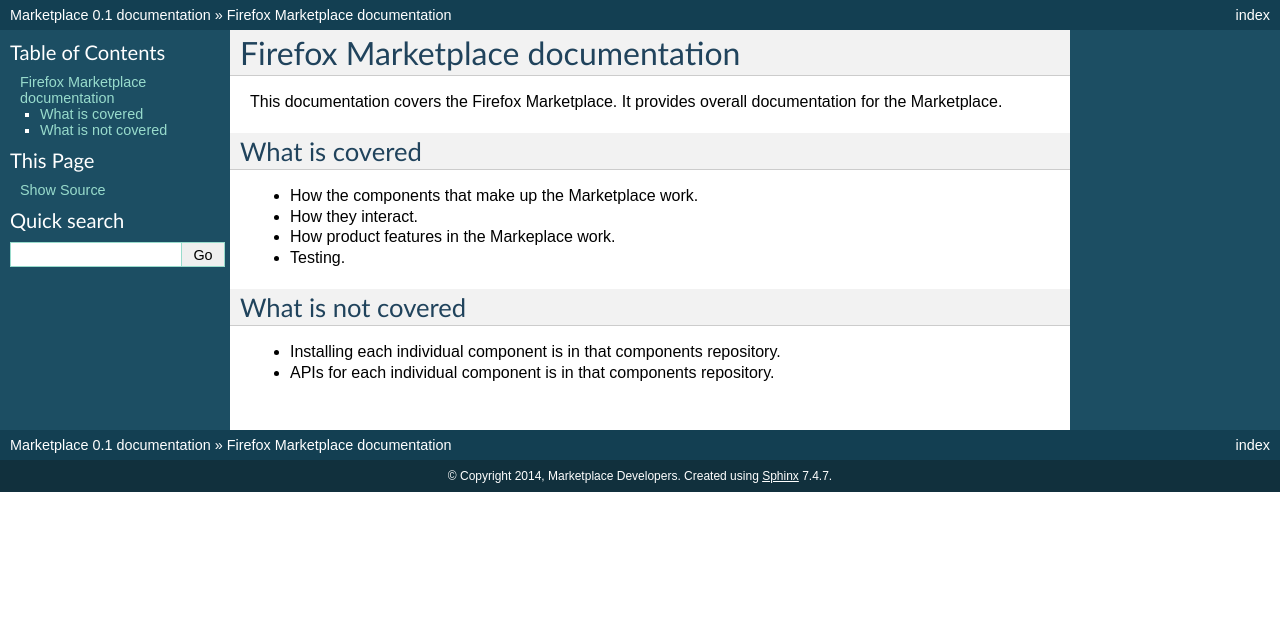
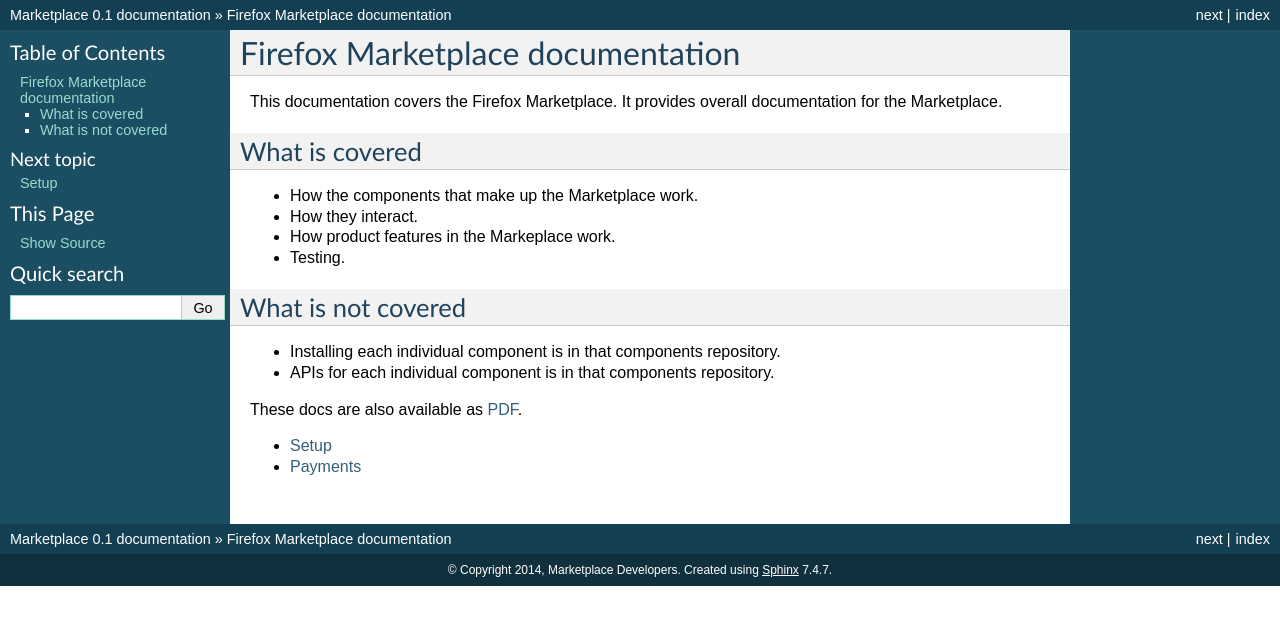
Before and after one commit to mozilla/marketplace-docs, a Sphinx documentation site: the page built from docs/index.rst, in a window 1280 px wide. Shown: the top 625 px of the page. Built offline with Sphinx 7.4.7, drawn with Linux system fonts in a browser that asks for light colours.

Commit message:
add in some topics

```diff
--- a/docs/index.rst
+++ b/docs/index.rst
@@ -18,5 +18,12 @@
 * Installing each individual component is in that components repository.
 * APIs for each individual component is in that components repository.
 
+These docs are also available as `PDF`_.
+
 .. toctree::
    :maxdepth: 2
+
+   topics/setup.rst
+   topics/payments.rst
+
+.. _`PDF`: https://media.readthedocs.org/pdf/zippypayments/latest/zippypayments.pdf
--- /dev/null
+++ b/docs/topics/payments.rst
@@ -0,0 +1,4 @@
+Payments
+========
+
+To come.
--- /dev/null
+++ b/docs/topics/setup.rst
@@ -0,0 +1,4 @@
+Setup
+=====
+
+To come.
```
